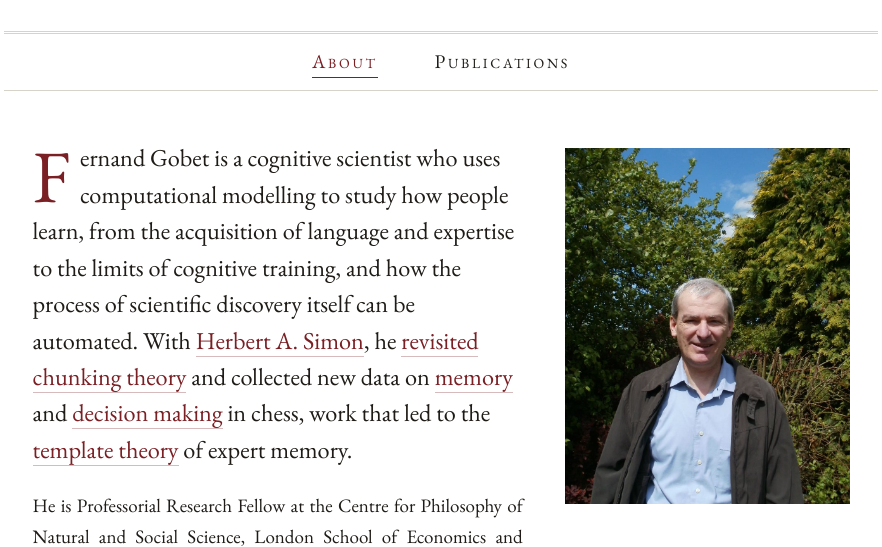
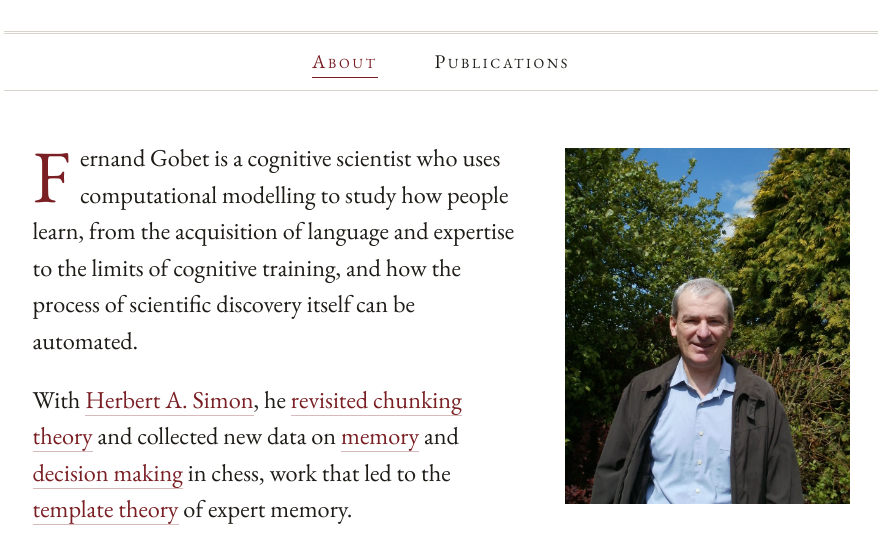
Before and after one commit to fernandgobet/fernandgobet.github.io, a plain HTML site: page index.html in a window 1280 px wide. Shown: the part 190-737 px from the top of the page, without its empty margins (199-1081 px from the left). Drawn offline with nearby package versions, Linux system fonts and the light colour scheme.

Commit message:
Split the About page opening into two paragraphs
Co-Authored-By: Claude Fable 5.2 <noreply@anthropic.com>

```diff
--- a/index.html
+++ b/index.html
@@ -23,7 +23,8 @@
   <figure class="portrait">
     <img src="assets/portrait.jpg" width="900" height="1200" alt="Portrait of Fernand Gobet">
   </figure>
-  <p class="lead">Fernand Gobet is a cognitive scientist who uses computational modelling to study how people learn, from the acquisition of language and expertise to the limits of cognitive training, and how the process of scientific discovery itself can be automated. With <a href="https://en.wikipedia.org/wiki/Herbert_A._Simon">Herbert A. Simon</a>, he <a href="https://doi.org/10.1080/741942359">revisited chunking theory</a> and collected new data on <a href="https://doi.org/10.3758/BF03200937">memory</a> and <a href="https://doi.org/10.1111/j.1467-9280.1996.tb00666.x">decision making</a> in chess, work that led to the <a href="https://doi.org/10.1006/cogp.1996.0011">template theory</a> of expert memory.</p>
+  <p class="lead">Fernand Gobet is a cognitive scientist who uses computational modelling to study how people learn, from the acquisition of language and expertise to the limits of cognitive training, and how the process of scientific discovery itself can be automated.</p>
+  <p class="lead">With <a href="https://en.wikipedia.org/wiki/Herbert_A._Simon">Herbert A. Simon</a>, he <a href="https://doi.org/10.1080/741942359">revisited chunking theory</a> and collected new data on <a href="https://doi.org/10.3758/BF03200937">memory</a> and <a href="https://doi.org/10.1111/j.1467-9280.1996.tb00666.x">decision making</a> in chess, work that led to the <a href="https://doi.org/10.1006/cogp.1996.0011">template theory</a> of expert memory.</p>
   <p>He is Professorial Research Fellow at the Centre for Philosophy of Natural and Social Science, London School of Economics and Political Science. His research ranges across expertise, memory, intuition, decision making and learning. He is also a chess International Master, and the author or co-author of ten books.</p>
 
   <h2>The Chessboard</h2>
--- a/style.css
+++ b/style.css
@@ -24,7 +24,7 @@ h2::before, h2::after { content:""; flex:1; border-top:1px solid var(--rule); }
 .portrait img { display:block; width:100%; height:auto; aspect-ratio:4/5; object-fit:cover; object-position:50% 38%; }
 
 main > p.lead { font-size:1.28rem; line-height:1.5; margin-bottom:1.2rem; text-align:left; hyphens:manual; }
-.lead::first-letter { float:left; font-size:3.9rem; line-height:.82; padding:.28rem .5rem 0 0; color:var(--accent); }
+.lead:first-of-type::first-letter { float:left; font-size:3.9rem; line-height:.82; padding:.28rem .5rem 0 0; color:var(--accent); }
 
 /* Photographs */
 figure { margin:0; }
```
